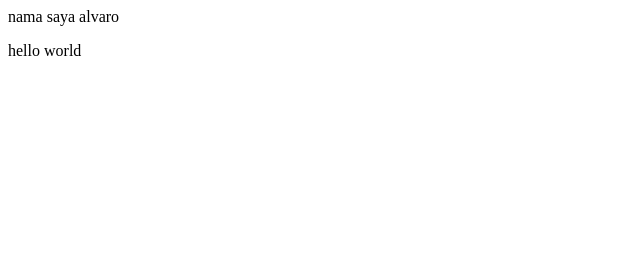
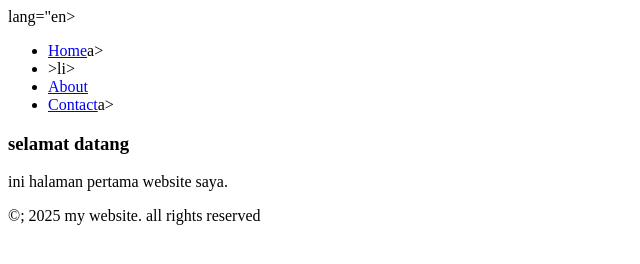
Before and after one commit to alkristanto85-beep/ambatukam, a plain HTML site: page index.html in a window 1280 px wide. Shown: the whole page, without its empty margins (0-640 px from the left). Drawn offline with Linux system fonts and the light colour scheme.

Commit message:
index.html
Signed-off-by: alkristanto85-beep <alkristanto85@gmail.com>

```diff
--- a/index.html
+++ b/index.html
@@ -1,10 +1,32 @@
-<DOCTOTYPE html>
-  <html>
-    <head>
-      <title>web coding senin</title>
-    </head>
+<!DOCTYPE html>
+<html> lang="en>
+  <head>
     <body>
-      <p>nama saya alvaro</p>
-      <p>hello world</p>
+        <header>
+          <nav class="navbar">
+            <ul>
+                <li><a href=="index.html"
+                      class="active">Home</a>a></li>
+                                         <li>><about</a></about>li>
+                                           <li><a
+
+                        href="about.html">About</a></li>
+                                        <li><a
+                              href="contact.html">Contact</a>a></li>
+            </ul>
+            <nav>
+        </header>
+              <main>
+                 <section>
+                   <section class="profile">
+                     <h1>selamat datang</h1>
+                        <p>ini halaman pertama website saya.</p>
+                 </section>
+              </main>
+              <footer>
+                 <p>&copy;; 2025 my website. all rights reserved</p>
+              </footer>
     </body>
-  </html>
+  </head>
+
+</html>
```
